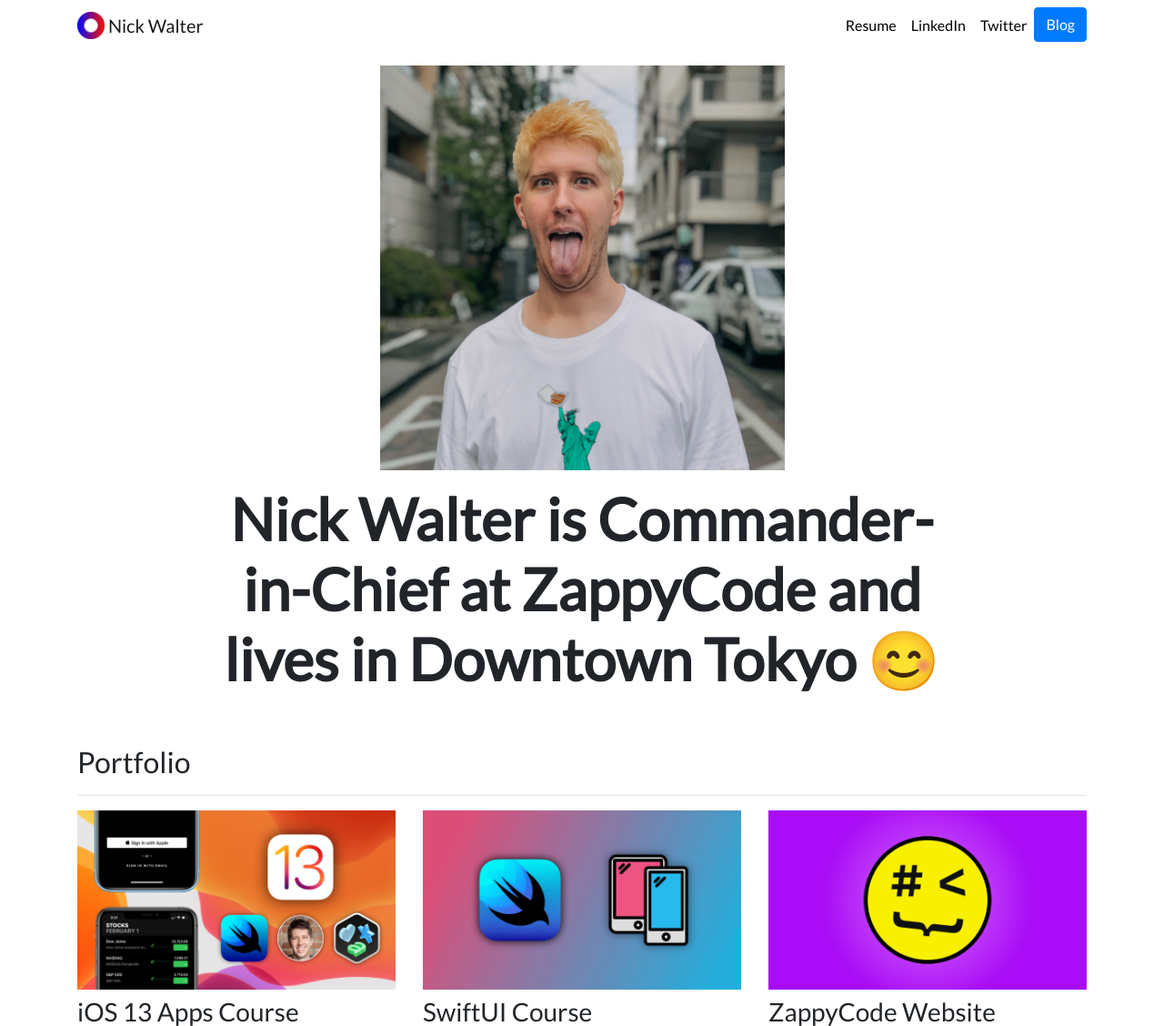
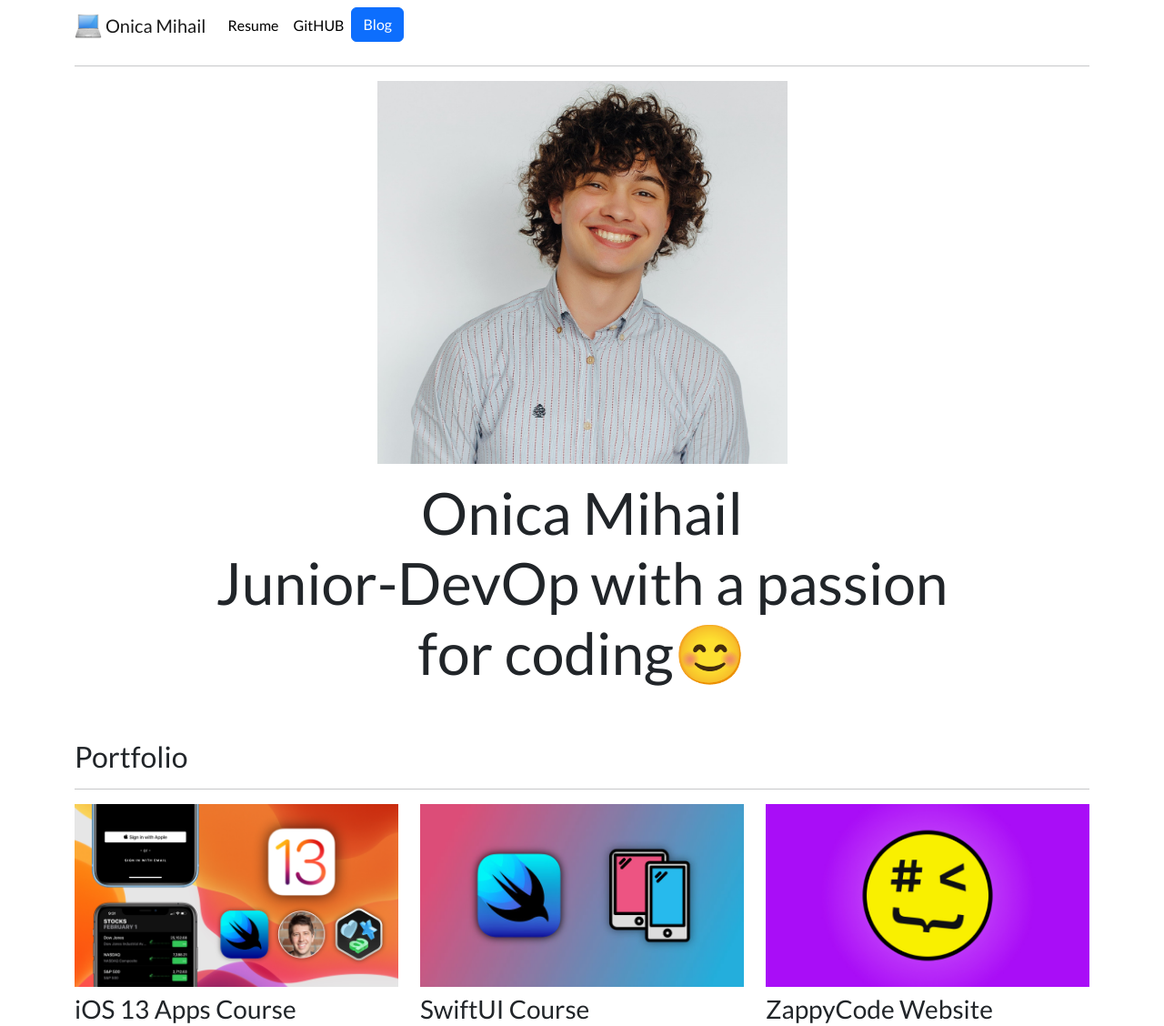
Before and after one commit to SkyDiVe3/Django_Portfolio, a Django app: page / in a window 1280 px wide. Shown: the top 1128 px of the page at 91% size. Run offline with Django 3.2, Linux system fonts and the light colour scheme; data comes from the database, SQL or seed files in the repository; both versions use the stored data as it was after the commit; some libraries are stand-ins or nearby versions.

Commit message:
Edited project files and updated media

```diff
--- a/blog/templates/blog/all_blogs.html
+++ b/blog/templates/blog/all_blogs.html
@@ -6,7 +6,7 @@
 
   <h1 id="blogtitle" class="font-weight-bold text-center">Blog</h1>
 
-<h3 class="text-center mb-5">Nick has written {{ blogs.count }} blog{{ blogs.count|pluralize }}</h3>
+  <h3 class="text-center mb-5">Mike has written {{ blogs.count }} blog{{ blogs.count|pluralize }}</h3>
 
 {% for blog in blogs %}
   <div class="row justify-content-center my-3">
--- a/portfolio/templates/portfolio/base.html
+++ b/portfolio/templates/portfolio/base.html
@@ -8,15 +8,15 @@
   <meta name="viewport" content="width=device-width, initial-scale=1, shrink-to-fit=no">
 
   <!-- Bootstrap CSS -->
-  <link rel="stylesheet" href="https://stackpath.bootstrapcdn.com/bootstrap/4.4.1/css/bootstrap.min.css" integrity="sha384-Vkoo8x4CGsO3+Hhxv8T/Q5PaXtkKtu6ug5TOeNV6gBiFeWPGFN9MuhOf23Q9Ifjh" crossorigin="anonymous">
+  <link href="https://cdn.jsdelivr.net/npm/bootstrap@5.2.1/dist/css/bootstrap.min.css" rel="stylesheet" integrity="sha384-iYQeCzEYFbKjA/T2uDLTpkwGzCiq6soy8tYaI1GyVh/UjpbCx/TYkiZhlZB6+fzT" crossorigin="anonymous">
 
-  <link rel="stylesheet" href="{% static "portfolio/custom.css" %}">
+  <link rel="stylesheet" href="{% static 'portfolio/custom.css' %}">
 
   <link href="https://fonts.googleapis.com/css?family=Lato&display=swap" rel="stylesheet">
 
-  <link rel="icon" type="image/png" href="{% static "portfolio/Logo.png" %}">
+  <link rel="icon" type="image/png" href="{% static 'portfolio/logo.png' %}">
 
-  <title>Nick Walter</title>
+  <title>Onica Mihail</title>
 </head>
 
 <body>
@@ -24,8 +24,8 @@
   <nav id="topNav" class="navbar navbar-expand-md navbar-light">
     <div class="container">
       <a class="navbar-brand" href="{% url 'home' %}">
-        <img src="{% static "portfolio/Logo.png" %}" width="30" height="30" class="d-inline-block align-top" alt="Nick's Logo">
-        <span>Nick Walter</span>
+        <img src="{% static 'portfolio/logo.png' %}" width="30" height="30" class="d-inline-block align-top" alt="Nick's Logo">
+        <span>Onica Mihail</span>
       </a>
       <button class="navbar-toggler" type="button" data-toggle="collapse" data-target="#navbarNav" aria-controls="navbarNav" aria-expanded="false" aria-label="Toggle navigation">
         <span class="navbar-toggler-icon"></span>
@@ -33,13 +33,10 @@
       <div class="collapse navbar-collapse text-center" id="navbarNav">
         <ul class="navbar-nav ml-auto">
           <li class="nav-item">
-            <a class="nav-link" href="{% static "portfolio/resume.pdf" %}">Resume</a>
+            <a class="nav-link" href="{% static 'portfolio/CV_Mike.pdf' %}">Resume</a>
           </li>
           <li class="nav-item">
-            <a class="nav-link" href="https://www.linkedin.com/in/nick-walter/" target="_blank">LinkedIn</a>
-          </li>
-          <li class="nav-item">
-            <a class="nav-link" href="https://twitter.com/ZappyCode" target="_blank">Twitter</a>
+            <a class="nav-link" href="https://github.com/SkyDiVe3/" target="_blank">GitHUB</a>
           </li>
           <li>
             <a role="button" href="{% url 'blog:all_blogs' %}" class="btn btn-primary">Blog</a>
@@ -49,14 +46,14 @@
     </div>
   </nav>
   <div class="container">
-    {% block content %}{% endblock %}
+    {% block content %}
+    {% endblock %}
   </div>
 
   <!-- Optional JavaScript -->
   <!-- jQuery first, then Popper.js, then Bootstrap JS -->
-  <script src="https://code.jquery.com/jquery-3.4.1.slim.min.js" integrity="sha384-J6qa4849blE2+poT4WnyKhv5vZF5SrPo0iEjwBvKU7imGFAV0wwj1yYfoRSJoZ+n" crossorigin="anonymous"></script>
-  <script src="https://cdn.jsdelivr.net/npm/popper.js@1.16.0/dist/umd/popper.min.js" integrity="sha384-Q6E9RHvbIyZFJoft+2mJbHaEWldlvI9IOYy5n3zV9zzTtmI3UksdQRVvoxMfooAo" crossorigin="anonymous"></script>
-  <script src="https://stackpath.bootstrapcdn.com/bootstrap/4.4.1/js/bootstrap.min.js" integrity="sha384-wfSDF2E50Y2D1uUdj0O3uMBJnjuUD4Ih7YwaYd1iqfktj0Uod8GCExl3Og8ifwB6" crossorigin="anonymous"></script>
+  <script src="https://cdn.jsdelivr.net/npm/@popperjs/core@2.11.6/dist/umd/popper.min.js" integrity="sha384-oBqDVmMz9ATKxIep9tiCxS/Z9fNfEXiDAYTujMAeBAsjFuCZSmKbSSUnQlmh/jp3" crossorigin="anonymous"></script>
+  <script src="https://cdn.jsdelivr.net/npm/bootstrap@5.2.1/dist/js/bootstrap.min.js" integrity="sha384-7VPbUDkoPSGFnVtYi0QogXtr74QeVeeIs99Qfg5YCF+TidwNdjvaKZX19NZ/e6oz" crossorigin="anonymous"></script>
 </body>
 
 </html>
--- a/portfolio/templates/portfolio/home.html
+++ b/portfolio/templates/portfolio/home.html
@@ -3,16 +3,16 @@
 {% load static %}
 
 {% block content %}
-
+<hr>
   <div class="row justify-content-center my-3">
     <div class="col-5">
-    <img src="{% static 'portfolio/SquareBlonde.jpg' %}" class="img-fluid">
+      <img src="{% static 'portfolio/CurlyPortrait.jpg' %}" class="img-fluid">
     </div>
   </div>
 
   <div class="row justify-content-center mb-3">
     <div class="col-md-9 text-center">
-    <h1 id="hometext" class="font-weight-bold">Nick Walter is Commander-in-Chief at ZappyCode and lives in Downtown Tokyo 😊</h1>
+      <h1 id="hometext" class="font-weight-bold">Onica Mihail <br> Junior-DevOp with a passion for coding😊</h1>
     </div>
   </div>
 
```
Also changed, not shown: personal_portfolio/settings.py (+5 -4 lines), db.sqlite3, portfolio/static/portfolio/CurlyPortrait.jpg (added), portfolio/static/portfolio/Logo.png, portfolio/static/portfolio/SquareBlonde.jpg (deleted), 2 other files. Lines whose indentation alone changed are shown as unchanged.
